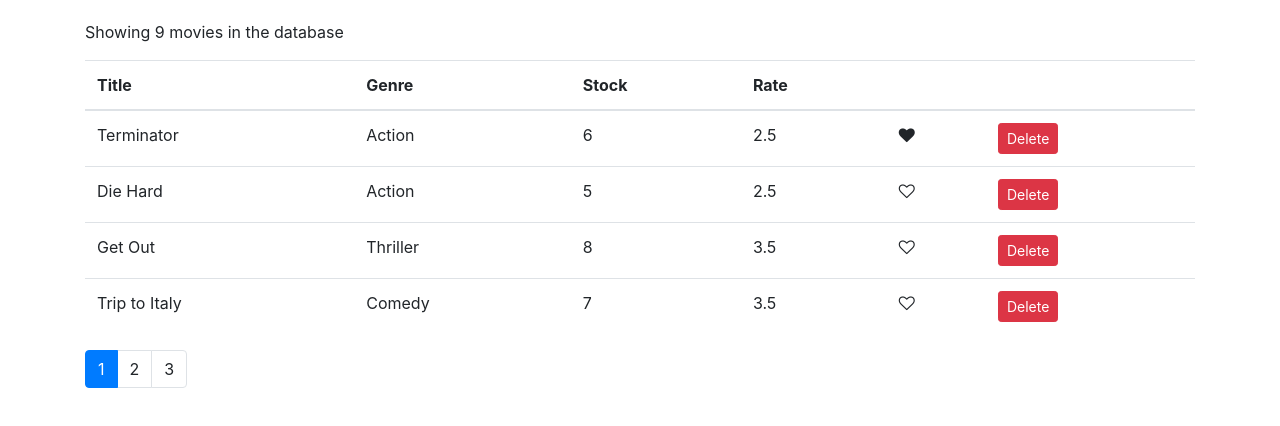
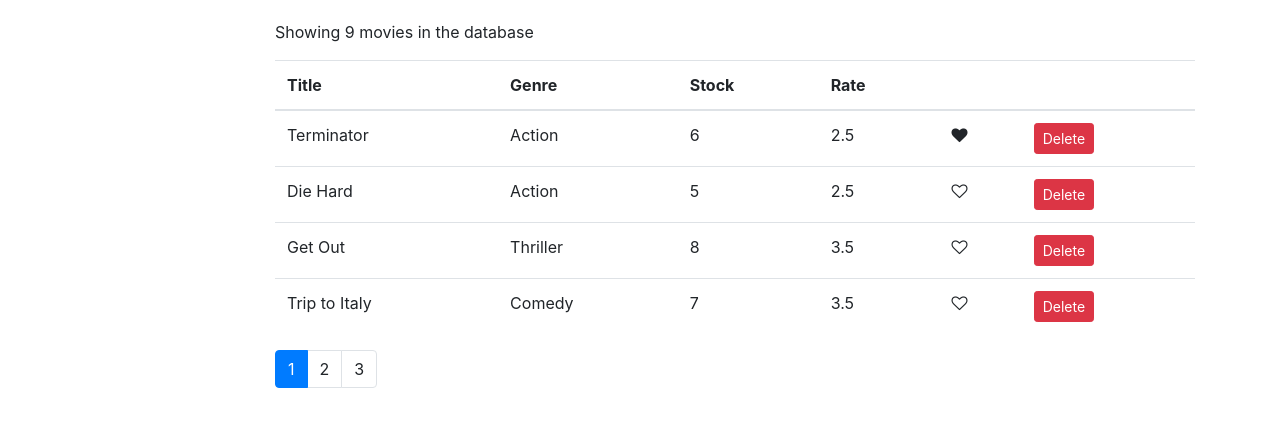
Before and after one commit to LimStevenLBW/vidly, a React (Create React App) app: page / in a window 1280 px wide. Shown: the top 426 px of the page. Built offline with nearby package versions, Linux system fonts and the light colour scheme.

Commit message:
PropTypes TypeChecking, PropTypes Package, Filter Interface Defined

```diff
--- a/package.json
+++ b/package.json
@@ -9,6 +9,7 @@
     "bootstrap": "^4.1.1",
     "font-awesome": "^4.7.0",
     "lodash": "4.17.10",
+    "prop-types": "^15.6.2",
     "react": "^16.7.0",
     "react-dom": "^16.7.0",
     "react-scripts": "2.1.3"
--- a/src/components/Movies.jsx
+++ b/src/components/Movies.jsx
@@ -1,14 +1,25 @@
 import React, { Component } from "react";
 import { getMovies } from "../services/fakeMovieService";
+import { getGenres } from "../services/fakeGenreService";
 import Pagination from "./common/Pagination";
-import {paginate} from '../utils/paginate';
+import ListGroup from "./common/ListGroup";
+import { paginate } from '../utils/paginate';
 import Like from "./common/Like";
+
 
 class Movies extends Component {
     state = {
-        movies: getMovies(),
+        movies: [],
         pageSize: 4,
         currentPage: 1,
+        genres: []
+    }
+
+    //When an instance of this component is rendered in the dom, trigger
+    componentDidMount() {
+        //Movies and Genres were initialized to empty arrays at first to ensure they were not undefined, once a server response
+        //is acquired, we update the component state
+        this.setState({ movies: getMovies(), genres: getGenres() })
     }
     /*
         OnClick handler to delete movies from the displayed table
@@ -22,7 +33,7 @@
     }
 
     handlePageChange = page => {
-        this.setState({currentPage: page});
+        this.setState({ currentPage: page });
     }
 
     handleLike = (movie) => {
@@ -35,10 +46,14 @@
         this.setState({ movies: moviesArr })
     };
 
+    handleGenreSelect = (genre) => {
+        console.log(genre);
+    }
+
     render() {
         //object destructuring
         const { length: count } = this.state.movies;
-        const {pageSize, currentPage, movies: allMovies} = this.state;
+        const { pageSize, currentPage, movies: allMovies } = this.state;
 
         const movies = paginate(allMovies, currentPage, pageSize);
 
@@ -47,9 +62,13 @@
                 Looks like there aren't any movies in the database
             </p>
         }
+        //2 Column Bootstrap Layout
         return (
-            <React.Fragment>
-                <p>Showing {count} movies in the database</p>
+            <div className="row">
+                <div className="col-2">
+                    <ListGroup items={this.state.genres} onItemSelect={this.handleGenreSelect} />
+                </div>
+                <div className="col"> <p>Showing {count} movies in the database</p>
                     <table className="table">
                         <thead>
                             <tr>
@@ -85,9 +104,10 @@
                         itemsCount={count}
                         pageSize={pageSize}
                         onPageChange={this.handlePageChange}
-                    currentPage = {currentPage}
-                 />
-            </React.Fragment>
+                        currentPage={currentPage}
+                    /></div>
+
+            </div>
         );
     }
 }
--- /dev/null
+++ b/src/components/common/ListGroup.jsx
@@ -0,0 +1,7 @@
+import React, { Component } from 'react';
+
+const ListGroup = () => {
+    return ( null );
+}
+
+export default ListGroup;
```
Also changed, not shown: src/components/common/Pagination.jsx (+13 -4 lines), 1 other file (tests, documents, lock files or other folders). Lines whose indentation alone changed are shown as unchanged.
